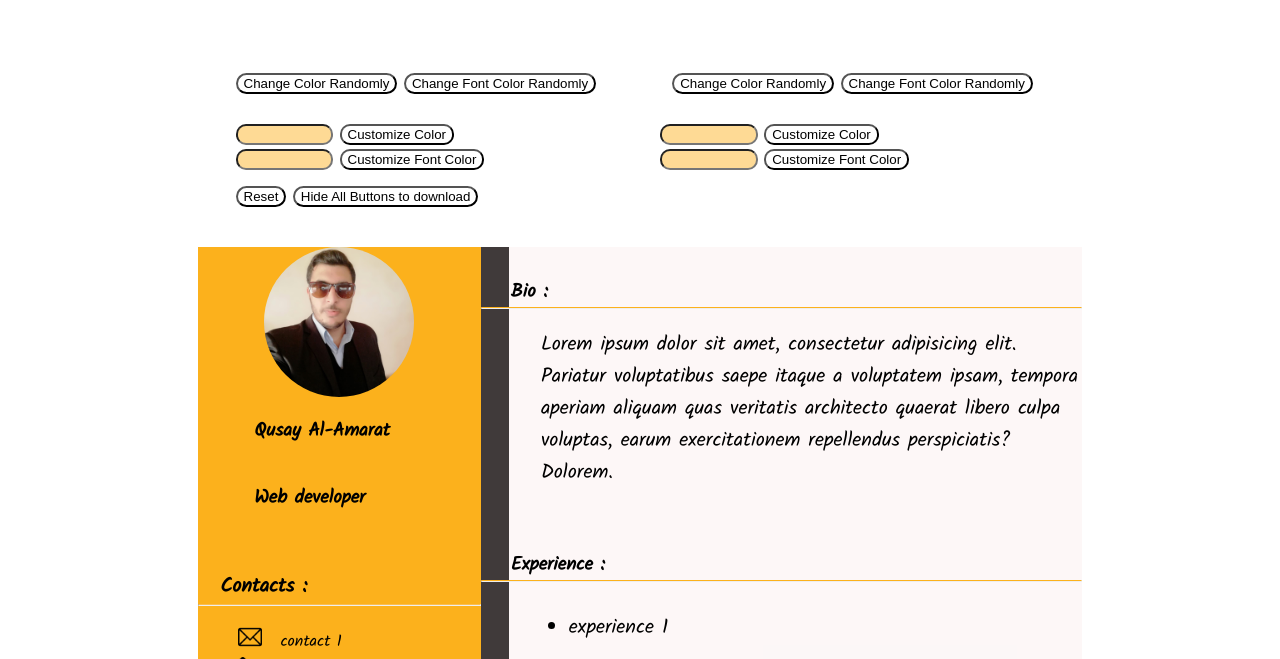
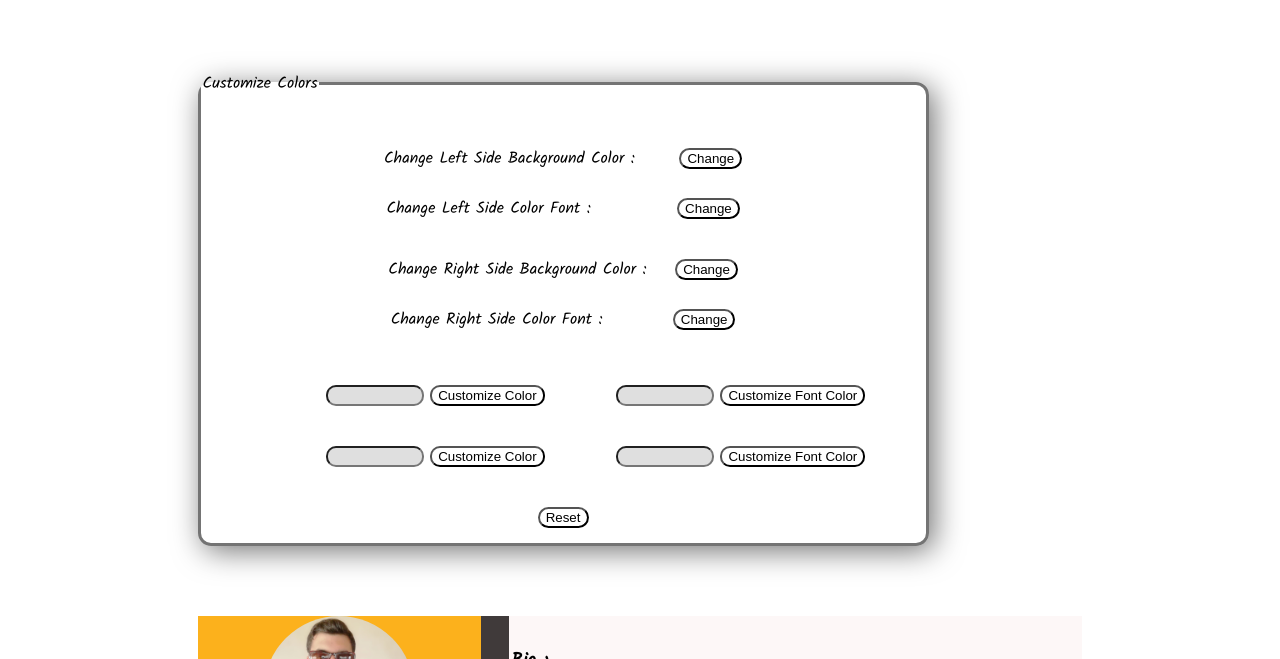
Before and after one commit to MADQM/Easy-Resume, a plain HTML site: page template1.html in a window 1280 px wide. Shown: the part 118-777 px from the top of the page. Drawn offline with Linux system fonts and the light colour scheme.

Commit message:
improve the form of buttons in the Template1

```diff
--- a/CSS/styleTemp1.css
+++ b/CSS/styleTemp1.css
@@ -9,10 +9,11 @@ body
     overflow: hidden;
     background-color: rgb(2 2 2 / 55%);
     /* position: fixed; */
-    width: 99.4%;
+    width: 100%;
     height: 93px;
     z-index: 9;
     margin: 0px;
+    font-family: 'Tangerine', serif;
     }
 
     header .navbar h1 {
@@ -26,7 +27,7 @@ body
     header .navbar a {
       display:inline-block;
       color: #000000;
-      padding: 36px 50px;
+      padding: 38px 50px;
       text-decoration: none;
       font-size: 22px;
       margin-top:0;
@@ -292,8 +293,25 @@ main > section.hero2 > div > h1
     text-shadow: 4px 4px 4px #aaa;
   }
 
-/* diffrenet code */
+/* end of the diffrenet code */
 
+fieldset
+{
+    margin: 70px 15%;
+    border: solid #747474;
+    padding: 13px 0px;
+    text-align: center;
+    width: 600px;
+    padding-top: 13px;
+    box-shadow: 5px 5px 30px #747474;
+    border-radius: 13px;
+
+}
+
+fieldset legend
+{
+   text-align: start;
+}
 
 .container
 {
@@ -506,7 +524,7 @@ input
 {
     display: none;
     width:40%;
-    background-color: #fcb11c77;
+    background-color: #7474743b;
     margin-left: 24%;
 }
 
@@ -579,24 +597,26 @@ input
 
 #div1
 {
-    margin-left: 18%;
+    /* margin-left: 18%; */
     display: inline-block;
     /* float: left; */
+    margin-top:5%;
 }
 
 
 #div2
 {
-    margin-left: 5.5%;
+    /* margin-left: 5.5%; */
     display: inline-block;
     /* float: right; */
+    margin-top:5%;
 }
 
 
 .colorBtn:hover , .submitColor:hover
 {
     cursor: pointer;
-    background-color: #FCB11C;
+    background-color: #7474748c;
 }
 
 
@@ -606,6 +626,7 @@ input
     margin: 0;
     width:7vw;
     border-radius: 10px;
+    margin-left:9%;
 
 }
 
@@ -626,20 +647,22 @@ input
 #div3 , #div4
 {
     display: inline-block;
+    margin-top: 5%;
+    width:725px;
 }
 #div3
 {
-    margin-left:18%;
+    /* margin-left:18%; */
 }
 #div4
 {
-    margin-left:13.4%;
+    /* margin-left:13.4%; */
 }
 
 
 div#defaultBtns {
-    margin-left: 18%;
-    margin-top: 1%;
+    /* margin-left: 18%; */
+    margin-top: 5%;
 }
 
 
--- a/JS/temp1.js
+++ b/JS/temp1.js
@@ -79,31 +79,31 @@ document.getElementById('changeFontColorRight').addEventListener('click', functi
 });
 
 //to get the input color value and assign it
-document.getElementById('leftColorForm').addEventListener('submit', function(){
+document.getElementById('leftColorForm').addEventListener('click', function(){
   event.preventDefault();
   document.getElementsByClassName('leftSection')[0].style.backgroundColor = document.getElementById('custColorLeft').value;
-  document.getElementById('leftColorForm').reset();
+  document.getElementById('custColorLeft').value='';
 });
 
 //to get the input color value and assign it
-document.getElementById('leftFontColorForm').addEventListener('submit', function(){
+document.getElementById('leftFontColorForm').addEventListener('click', function(){
   event.preventDefault();
   document.getElementsByClassName('leftSection')[0].style.color = document.getElementById('custFontColorLeft').value;
-  document.getElementById('leftFontColorForm').reset();
+  document.getElementById('custFontColorLeft').value='';
 });
 
 //to get the input color value and assign it
-document.getElementById('rightColorForm').addEventListener('submit', function(){
+document.getElementById('rightColorForm').addEventListener('click', function(){
   event.preventDefault();
   document.getElementsByClassName('rightSection')[0].style.backgroundColor = document.getElementById('custColorRight').value;
-  document.getElementById('rightColorForm').reset();
+  document.getElementById('custColorRight').value='';
 });
 
 //to get the input color value and assign it
-document.getElementById('rightFontColorForm').addEventListener('submit', function(){
+document.getElementById('rightFontColorForm').addEventListener('click', function(){
   event.preventDefault();
   document.getElementsByClassName('rightSection')[0].style.color = document.getElementById('custFontColorRight').value;
-  document.getElementById('rightFontColorForm').reset();
+  document.getElementById('custFontColorRight').value='';
 });
 
 
@@ -118,9 +118,9 @@ document.getElementById('reset').addEventListener('click' , function(){
 });
 
 //to hide all buttons by hidding the container div
-document.getElementById('hideBtns').addEventListener('click', function(){
-  document.getElementById('buttons').style.display = 'none';
-});
+// document.getElementById('hideBtns').addEventListener('click', function(){
+//   document.getElementById('buttons').style.display = 'none';
+// });
 
 // var doc = new jsPDF();
 // var specialElementHandlers = {
@@ -203,7 +203,7 @@ document.getElementsByClassName('imagePart')[0].addEventListener('mouseout', fun
   document.getElementById('userImg').style.display = 'block';
 });
 
-var loadFile = function(event) {
+let loadFile = function(event) {
   let image = document.getElementById('userImg');
   image.src = URL.createObjectURL(event.target.files[0]);
 };
--- a/template1.html
+++ b/template1.html
@@ -31,41 +31,45 @@
 
     </header>
     <div id="buttons">
+        <form >
+            <fieldset><legend>Customize Colors</legend>
         <div id="div1">
-            <button id="changeColorLeft" class="colorBtn">Change Color Randomly</button>
-            <button id="changeFontColorLeft" class="colorBtn">Change Font Color Randomly</button>
-        </div>
+           <label>Change Left Side Background Color :&emsp; &emsp;</label> <button id="changeColorLeft" class="colorBtn">Change</button><br><br>
+           <label class="labelColor">Change Left Side Color Font : &emsp;&emsp;&emsp;&emsp;&emsp;</label><button id="changeFontColorLeft" class="colorBtn">Change</button>
+        </div> <br>
         <div id="div2">
-            <button id="changeColorRight" class="colorBtn">Change Color Randomly</button>
-            <button id="changeFontColorRight" class="colorBtn">Change Font Color Randomly</button>
+            <label>Change Right Side Background Color : &emsp;</label> <button id="changeColorRight" class="colorBtn">Change</button><br><br>
+            <label class="labelColor">Change Right Side Color Font :&emsp; &emsp;&emsp;&emsp;</label><button id="changeFontColorRight" class="colorBtn">Change</button>
         </div>
 
         <div id="btnColorContainer" >
         <div id='div3'>
-            <form id="leftColorForm">
+            <!-- <form id="leftColorForm"> -->
             <input type="text" value="" id="custColorLeft" class="boxColor">
-            <input type="submit" value="Customize Color" class="submitColor" >
-            </form>
-            <form id="leftFontColorForm">
+            <input type="submit" value="Customize Color" class="submitColor" id="leftColorForm" >
+            <!-- </form> -->
+            <!-- <form id="leftFontColorForm"> -->
                 <input type="text" value="" id="custFontColorLeft" class="boxColor">
-                <input type="submit" value="Customize Font Color" class="submitColor" >
-                </form>
+                <input type="submit" value="Customize Font Color" class="submitColor" id="leftFontColorForm" >
+                <!-- </form> -->
         </div>
         <div id='div4'>
-            <form id="rightColorForm">
+            <!-- <form id="rightColorForm"> -->
             <input type="text" value="" id="custColorRight" class="boxColor">
-            <input type="submit" value="Customize Color" class="submitColor" >
-            </form>
-            <form id="rightFontColorForm">
+            <input type="submit" value="Customize Color" class="submitColor" id="rightColorForm" >
+            <!-- </form> -->
+            <!-- <form id="rightFontColorForm"> -->
                 <input type="text" value="" id="custFontColorRight" class="boxColor">
-                <input type="submit" value="Customize Font Color" class="submitColor" >
-                </form>
+                <input type="submit" value="Customize Font Color" class="submitColor" id="rightFontColorForm" >
+                <!-- </form> -->
         </div>
         </div>
         <div id="defaultBtns">
             <button id="reset" class="colorBtn" >Reset</button>
-            <button id="hideBtns" class="colorBtn">Hide All Buttons to download</button>
+            <!-- <button id="hideBtns" class="colorBtn">Hide All Buttons to download</button> -->
         </div>
+    </fieldset>
+        </form>
     </div>
 
     <section class="container">
```
